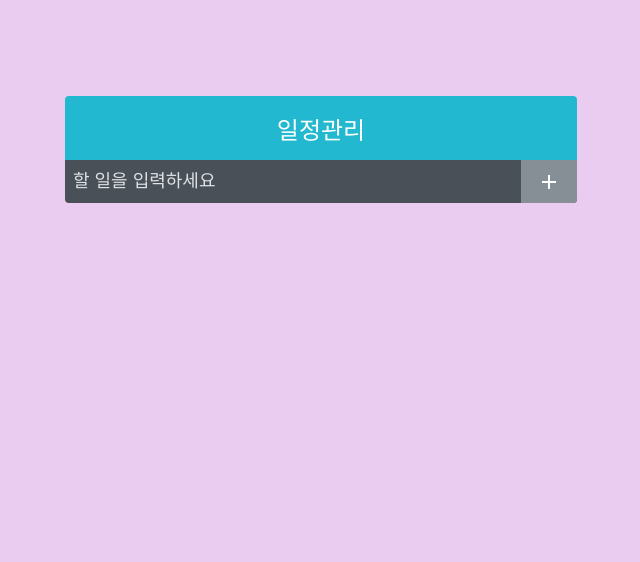
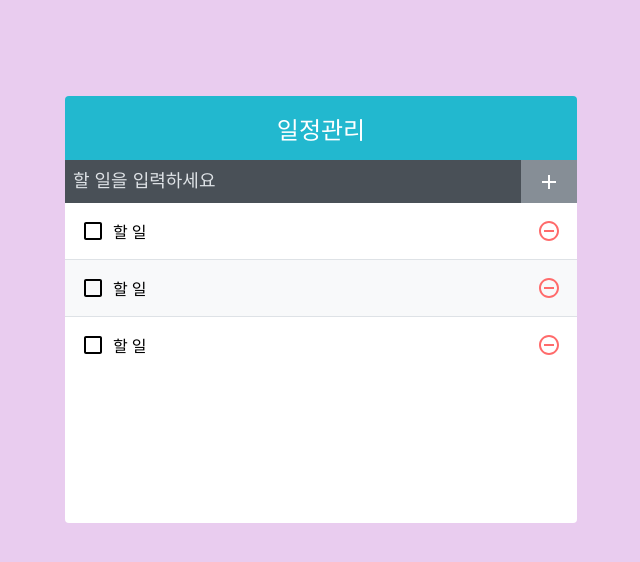
Before and after one commit to ITK-SHIN/todolist_react, a React (Create React App) app: page / in a window 1280 px wide. Shown: the top 562 px of the page, without its empty margins (319-959 px from the left). Built offline with nearby package versions, Linux system fonts and the light colour scheme.

Commit message:
TodoListItem, TodoList만들기 완료(모든 컴포넌트 스타일링 완료)

```diff
--- a/src/App.js
+++ b/src/App.js
@@ -1,10 +1,11 @@
-import './App.css';
+import TodoTemplate from './components/TodoTemplate';
 import TodoInsert from './components/TodoInsert';
-import TodoTemplate from './components/TodoTemplate';
+import TodoList from './components/TodoList';
 
 const App = () => (
   <TodoTemplate>
     <TodoInsert />
+    <TodoList />
   </TodoTemplate>
 );
 
--- /dev/null
+++ b/src/components/TodoList.js
@@ -0,0 +1,12 @@
+import './TodoList.scss';
+import TodoListItem from './TodoListItem';
+
+const TodoList = () => (
+  <div className="TodoList">
+    <TodoListItem />
+    <TodoListItem />
+    <TodoListItem />
+  </div>
+);
+
+export default TodoList;
--- /dev/null
+++ b/src/components/TodoList.scss
@@ -0,0 +1,5 @@
+.TodoList {
+  min-height: 320px;
+  max-height: 513px;
+  overflow-y: auto;
+}
--- /dev/null
+++ b/src/components/TodoListItem.js
@@ -0,0 +1,17 @@
+import { MdCheckBoxOutlineBlank, MdCheckBox, MdRemoveCircleOutline } from 'react-icons/md';
+import './TodoListItem.scss';
+
+const TodoListItem = () => (
+  <div className="TodoListItem">
+    <div className="checkbox">
+      <MdCheckBoxOutlineBlank />
+      <div className="text">할 일</div>
+    </div>
+
+    <div className="remove">
+      <MdRemoveCircleOutline />
+    </div>
+  </div>
+);
+
+export default TodoListItem;
--- /dev/null
+++ b/src/components/TodoListItem.scss
@@ -0,0 +1,49 @@
+.TodoListItem {
+  padding: 1rem;
+  display: flex;
+  align-items: center;
+  &:nth-child(even) {
+    background: #f8f9fa;
+  }
+
+  .checkbox {
+    cursor: pointer;
+    flex: 1;
+    display: flex;
+    align-items: center;
+
+    svg {
+      font-size: 1.5rem;
+    }
+    .text {
+      margin-left: 0.5rem;
+      flex: 1;
+    }
+
+    //체크되었을 때 보여 줄 스타일
+    &.checked {
+      svg {
+        color: #22b8cf;
+      }
+      .text {
+        color: #adb5bd;
+        text-decoration: line-through;
+      }
+    }
+  }
+
+  .remove {
+    display: flex;
+    align-items: center;
+    font-size: 1.5rem;
+    color: #ff6b6b;
+    cursor: pointer;
+    &:hover {
+      color: #ff8787;
+    }
+  }
+  //엘리먼트 사이사이에 테두리를 넣어 줌
+  & + & {
+    border-top: 1px solid #dee2e6;
+  }
+}
```
